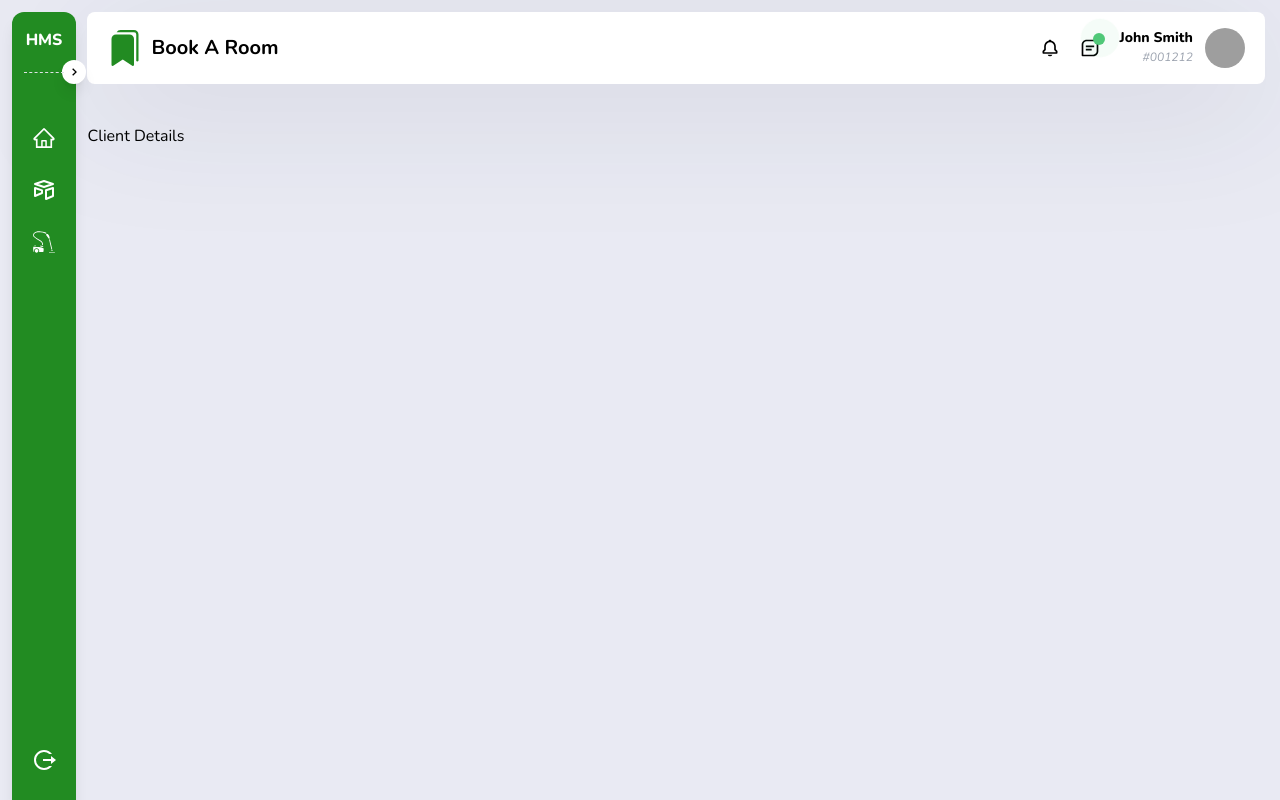
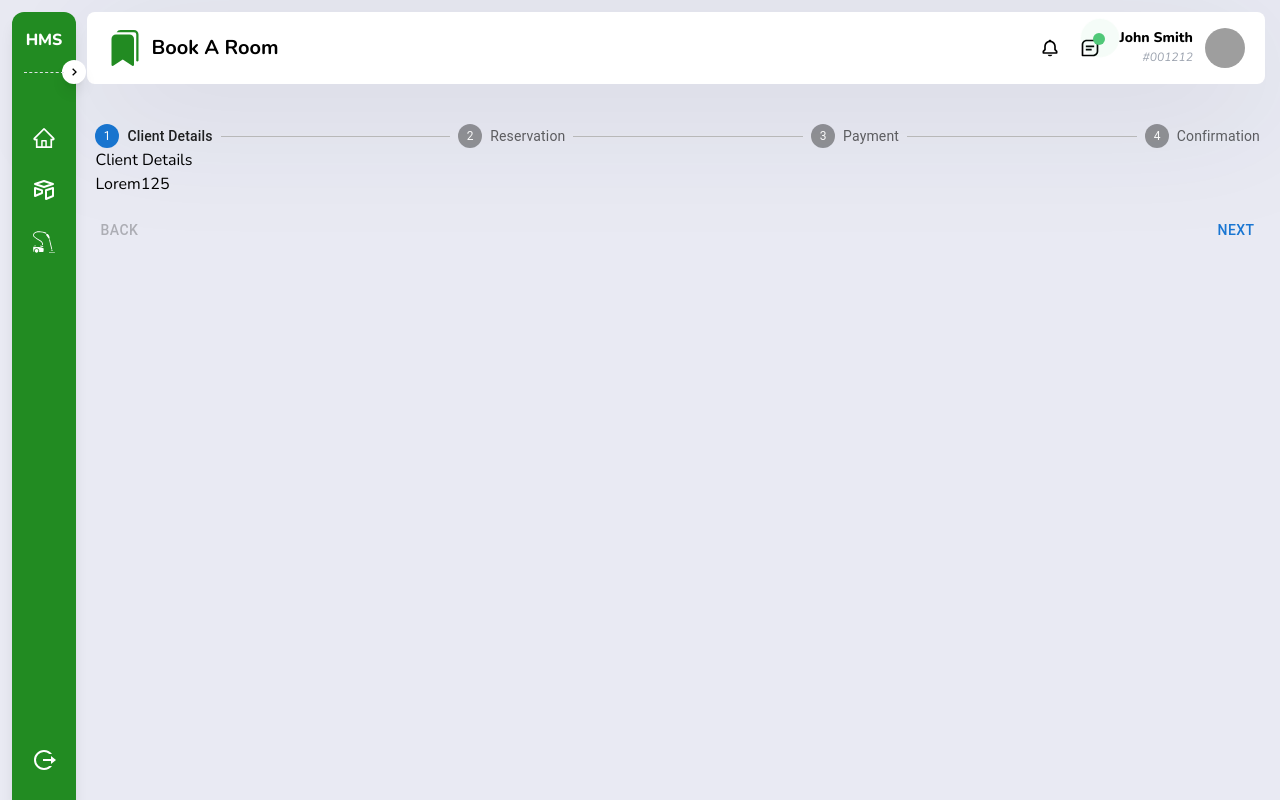
Before and after one commit to Baayeh/hotel-management, a React (Vite) app: page /booking in a window 1280 px wide. Built offline with nearby package versions, Linux system fonts and the light colour scheme; grey boxes are pictures that could not be loaded.

Commit message:
Set up form steppers

```diff
--- a/src/components/index.js
+++ b/src/components/index.js
@@ -9,3 +9,4 @@ export { default as ClientDetails } from './reservation/ClientDetails';
 export { default as Reservation } from './reservation/Reservation';
 export { default as Payment } from './reservation/Payment';
 export { default as Confirmation } from './reservation/Confirmation';
+export { default as Forms } from './reservation/FormStepper';
--- a/src/components/reservation/ClientDetails.jsx
+++ b/src/components/reservation/ClientDetails.jsx
@@ -1,7 +1,12 @@
 import React from 'react';
 
 const ClientDetails = () => {
-  return <div>Client Details</div>;
+  return (
+    <div className="px-2">
+      Client Details
+      <p>Lorem125</p>
+    </div>
+  );
 };
 
 export default ClientDetails;
--- /dev/null
+++ b/src/components/reservation/FormStepper.jsx
@@ -0,0 +1,76 @@
+import { useState } from 'react';
+import Box from '@mui/material/Box';
+import Stepper from '@mui/material/Stepper';
+import Step from '@mui/material/Step';
+import StepLabel from '@mui/material/StepLabel';
+import Button from '@mui/material/Button';
+import Typography from '@mui/material/Typography';
+import { ClientDetails, Reservation, Payment, Confirmation } from '..';
+
+const steps = ['Client Details', 'Reservation', 'Payment', 'Confirmation'];
+
+const FormStepper = () => {
+  const [activeStep, setActiveStep] = useState(0);
+
+  const handleNext = () => {
+    setActiveStep((prevActiveStep) => prevActiveStep + 1);
+  };
+
+  const handleBack = () => {
+    setActiveStep((prevActiveStep) => prevActiveStep - 1);
+  };
+
+  const handleReset = () => {
+    setActiveStep(0);
+  };
+
+  return (
+    <Box sx={{ width: '100%' }}>
+      <Stepper activeStep={activeStep}>
+        {steps.map((label) => {
+          const stepProps = {};
+          const labelProps = {};
+          return (
+            <Step key={label} {...stepProps}>
+              <StepLabel {...labelProps}>{label}</StepLabel>
+            </Step>
+          );
+        })}
+      </Stepper>
+      {activeStep === steps.length ? (
+        <>
+          <Typography sx={{ mt: 2, mb: 1 }}>
+            All steps completed - you&apos;re finished
+          </Typography>
+          <Box sx={{ display: 'flex', flexDirection: 'row', pt: 2 }}>
+            <Box sx={{ flex: '1 1 auto' }} />
+            <Button onClick={handleReset}>Reset</Button>
+          </Box>
+        </>
+      ) : (
+        <>
+          {activeStep === 0 && <ClientDetails />}
+          {activeStep === 1 && <Reservation />}
+          {activeStep === 2 && <Payment />}
+          {activeStep === 3 && <Confirmation />}
+          <Box sx={{ display: 'flex', flexDirection: 'row', pt: 2 }}>
+            <Button
+              color="inherit"
+              disabled={activeStep === 0}
+              onClick={handleBack}
+              sx={{ mr: 1 }}
+            >
+              Back
+            </Button>
+            <Box sx={{ flex: '1 1 auto' }} />
+            <Button onClick={handleNext}>
+              {activeStep === steps.length - 1 ? 'Finish' : 'Next'}
+            </Button>
+          </Box>
+        </>
+      )}
+    </Box>
+  );
+};
+
+export default FormStepper;
--- a/src/main.jsx
+++ b/src/main.jsx
@@ -40,24 +40,6 @@ const router = createBrowserRouter([
           {
             path: "booking",
             element: <Booking />,
-            children: [
-              {
-                index: true,
-                element: <ClientDetails />
-              },
-              {
-                path: "reservation",
-                element: <Reservation />
-              },
-              {
-                path: "payment",
-                element: <Payment />
-              },
-              {
-                path: "confirmation",
-                element: <Confirmation />
-              },
-            ],
           }
         ],
       },
--- a/src/pages/booking.jsx
+++ b/src/pages/booking.jsx
@@ -1,10 +1,10 @@
 import React from 'react'
-import { Outlet } from "react-router-dom"
+import { Forms } from "../components"
 
 const Booking = () => {
   return (
     <section className="booking mt-[7rem]">
-      <Outlet />
+      <Forms />
     </section>
   )
 }
```
